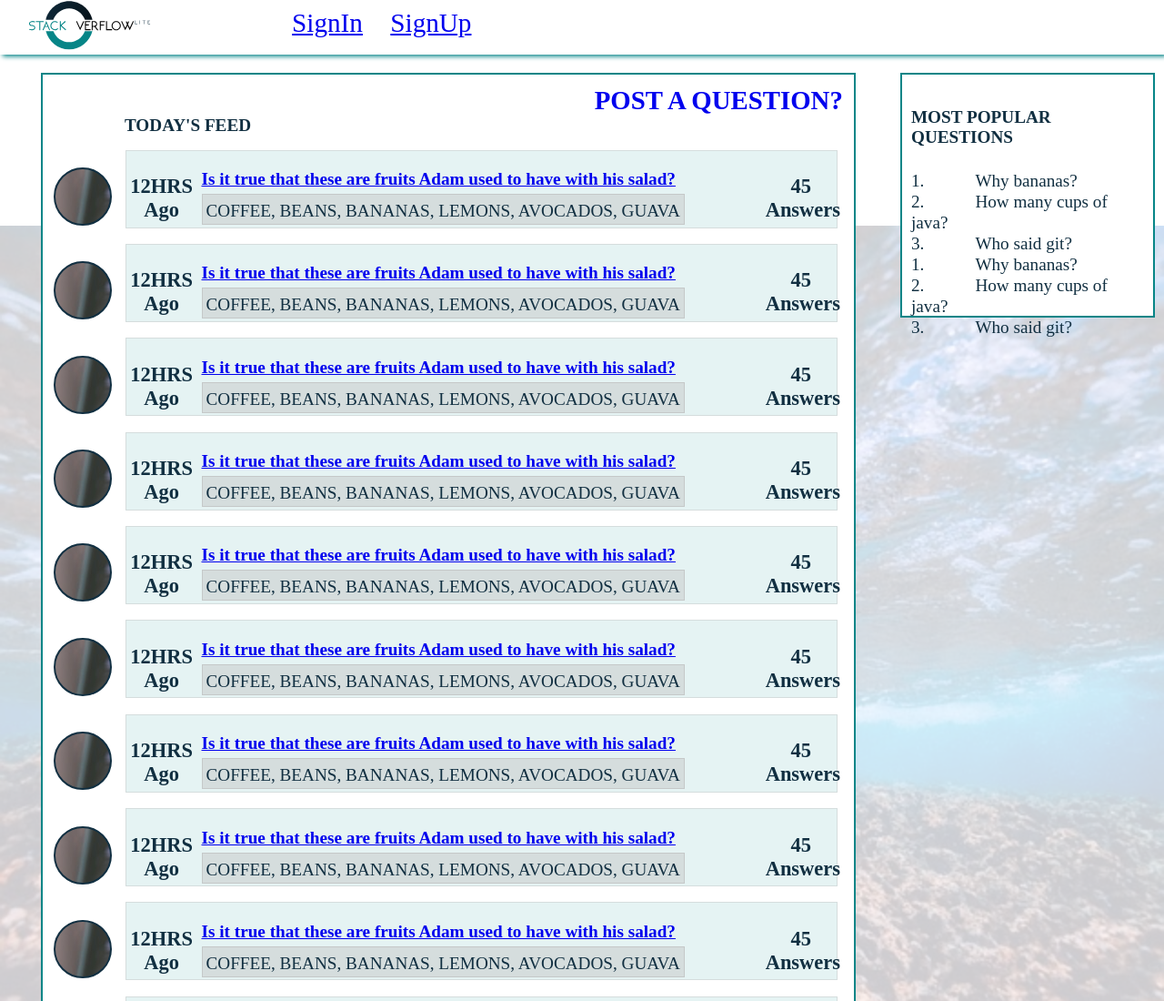
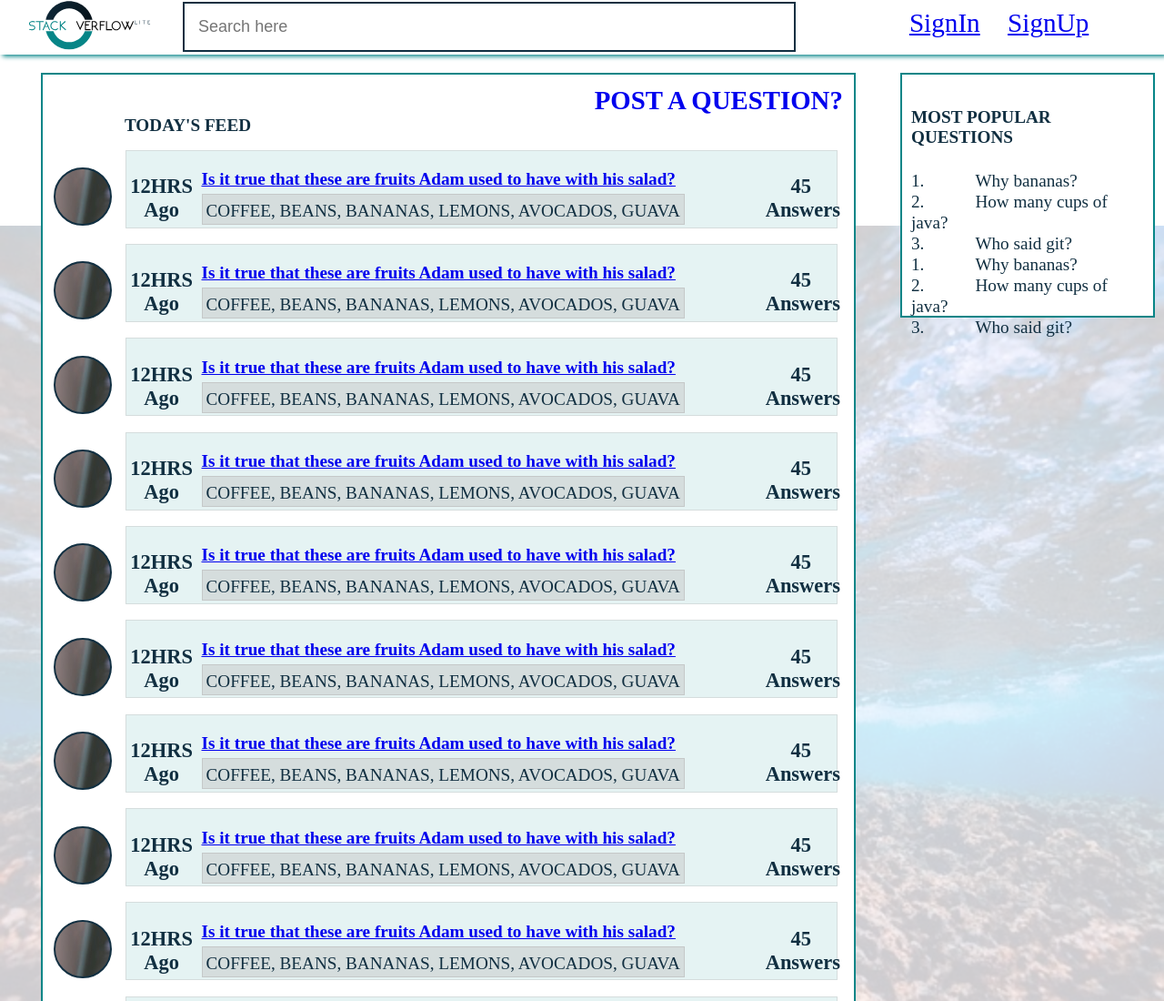
Before and after one commit to wachiranduati/StackOverflow-lite, a plain HTML site: page pages/index.html in a window 1280 px wide. Shown: the top 1100 px of the page at 91% size. Drawn offline with Linux system fonts and the light colour scheme.

Commit message:
[Finishes #162664834] A user can search for questions on stackoverflow-lite

```diff
--- a/pages/index.html
+++ b/pages/index.html
@@ -20,7 +20,9 @@
 	<div class="overlay">
 		<div class="nuvlandnpg">
 			<a href="index.html"><img src="../static/images/stack.svg" alt="StackOverflow-lite logo"></a>
-
+			<form action="#" method="GET">
+				<input type="text" placeholder="Search here">
+			</form>
 			<p><a href="loginaccount.html" style="margin-right: 2%;">SignIn</a></p>
 			<p><a href="createaccount.html">SignUp</a></p>
 
```
